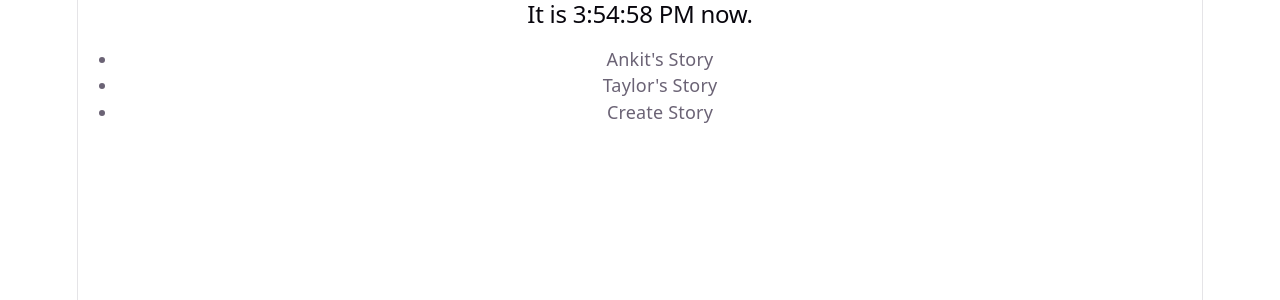
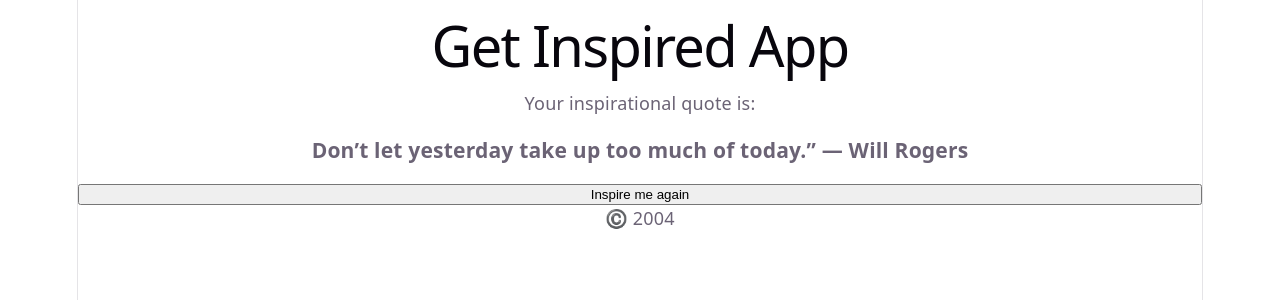
Before and after one commit to deepakdevfile/React-Documentation, a React (Vite) app: page / in a window 1280 px wide. Shown: the top 300 px of the page. Built offline with nearby package versions, Linux system fonts and the light colour scheme.

Commit message:
C9: Render tree and Dependency tree

```diff
--- /dev/null
+++ b/src/App0010_inspire_me.jsx
@@ -0,0 +1,43 @@
+import React from 'react';
+
+let quotes = [
+    "Don’t let yesterday take up too much of today.” — Will Rogers",
+    "Ambition is putting a ladder against the sky.",
+    "A joy that's shared is a joy made double.",
+];
+
+function FancyText({ title, text }) {
+    return title
+        ? <h1 className='fancy title'>{text}</h1>
+        : <h3 className='fancy cursive'>{text}</h3>
+}
+
+function Copyright({ year }) {
+    return <p className='small'>©️ {year}</p>;
+}
+
+function InspirationGenerator({ children }) {
+    const [index, setIndex] = React.useState(0);
+    const quote = quotes[index];
+    const next = () => setIndex((index + 1) % quotes.length);
+
+    return (
+        <>
+            <p>Your inspirational quote is:</p>
+            <FancyText text={quote} />
+            <button onClick={next}>Inspire me again</button>
+            {children}
+        </>
+    );
+}
+
+export default function App() {
+    return (
+        <>
+            <FancyText title text="Get Inspired App" />
+            <InspirationGenerator>
+                <Copyright year={2004} />
+            </InspirationGenerator>
+        </>
+    );
+}
--- a/src/main.jsx
+++ b/src/main.jsx
@@ -1,7 +1,7 @@
 import { StrictMode } from 'react'
 import { createRoot } from 'react-dom/client'
 import './index.css'
-import App from './App0009_c3_Fix_a_broken_story_tray';
+import App from './App0010_inspire_me';
 
 const root = createRoot(document.getElementById('root'));
 root.render(
```
